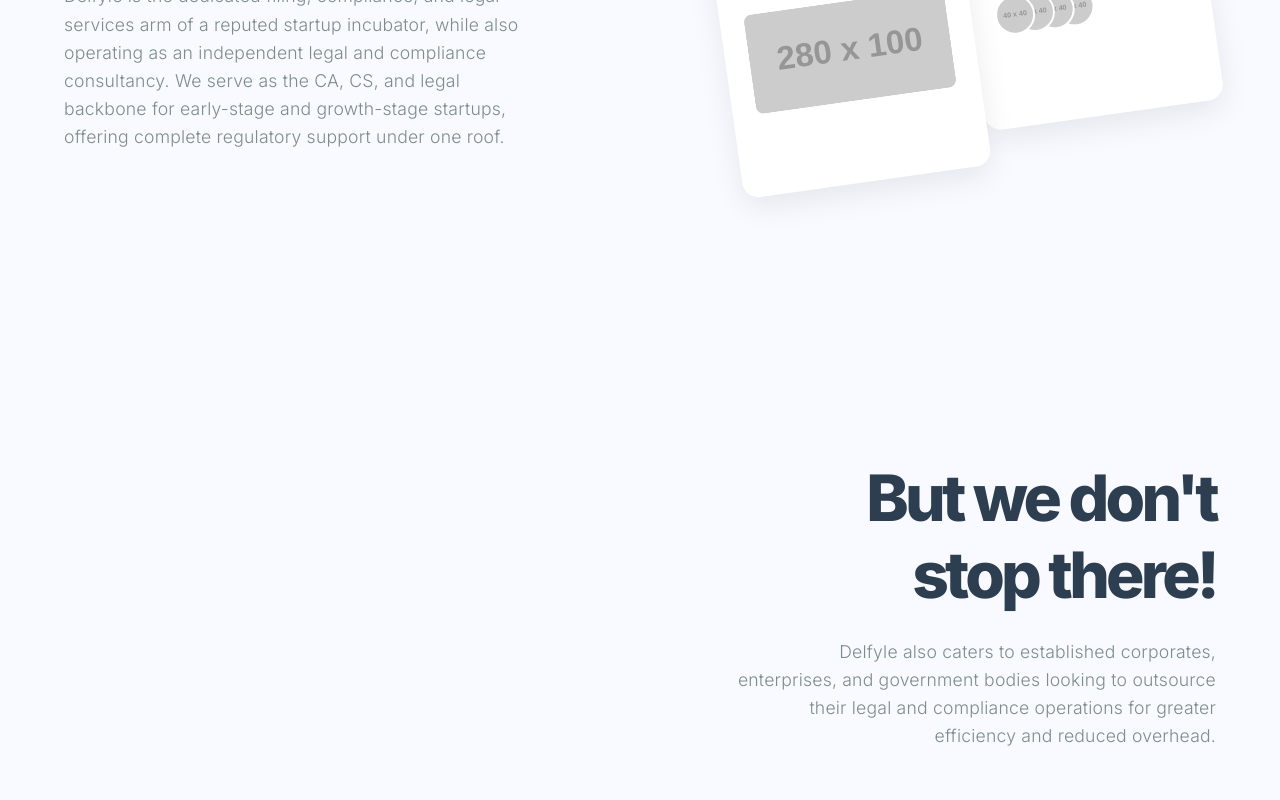
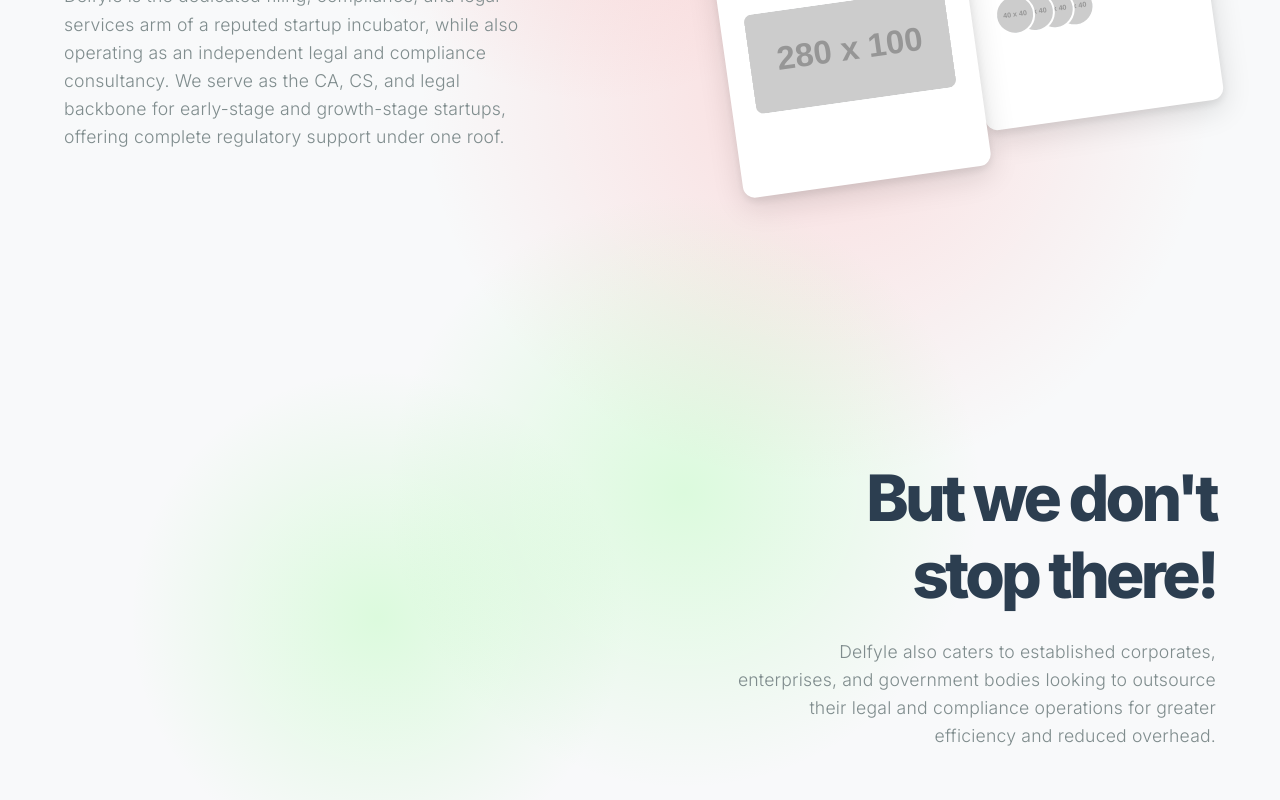
Before and after one commit to draftworks-repos/delfyle-main, a Next.js app: page /about in a window 1280 px wide. Shown: the part 608-1408 px from the top of the page. Built offline with nearby package versions, Linux system fonts and the light colour scheme.

Commit message:
feat: Add radial background spots and adjust card shadows in DemoHero

```diff
--- a/src/app/Components/DemoHero/DemoHero.module.css
+++ b/src/app/Components/DemoHero/DemoHero.module.css
@@ -3,25 +3,56 @@
   justify-content: center;
   align-items: center;
   min-height: 100vh;
-  background-color: #f8faff;
+  background-color: #f8f9fa;
   padding: 4rem 2rem;
   overflow: hidden;
   position: relative;
+  width: 100%;
 }
 
-.heroSection::before {
-  content: "";
+/* Add radial spots */
+.radialSpot1 {
   position: absolute;
-  bottom: -150px;
-  right: -100px;
+  width: 600px;
+  height: 600px;
+  background: radial-gradient(circle, rgba(255, 107, 107, 0.2) 0%, rgba(255, 107, 107, 0) 70%);
+  top: 0;
+  right: 30%;
+  z-index: 0;
+  pointer-events: none;
+}
+
+.radialSpot2 {
+  position: absolute;
+  width: 800px;
+  height: 800px;
+  background: radial-gradient(circle, rgba(255, 107, 107, 0.2) 0%, rgba(255, 107, 107, 0) 70%);
+  top: 12%;
+  right: 5%;
+  z-index: 0;
+  pointer-events: none;
+}
+
+.radialSpot3 {
+  position: absolute;
   width: 500px;
-  height: 300px;
-  background-image: url("https://via.placeholder.com/500x300/ff6b6b/ffffff?text=Wavy+Line");
-  background-size: contain;
-  background-repeat: no-repeat;
-  opacity: 0.1;
-  transform: rotate(15deg);
+  height: 500px;
+  background: radial-gradient(circle, rgba(107, 255, 107, .2) 0%, rgba(107, 255, 107, 0) 70%);
+  bottom: 10%;
+  left: 10%;
   z-index: 0;
+  pointer-events: none;
+}
+
+.radialSpot4 {
+  position: absolute;
+  width: 600px;
+  height: 600px;
+  background: radial-gradient(circle, rgba(107, 255, 107, .2) 0%, rgba(107, 255, 107, 0) 70%);
+  bottom: 15%;
+  left: 30%;
+  z-index: 0;
+  pointer-events: none;
 }
 
 .contentContainer {
@@ -31,6 +62,7 @@
   width: 100%;
   gap: 4rem;
   position: relative;
+  z-index: 1;
 }
 
 .textColumn {
@@ -209,8 +241,8 @@
 .card4 {
   position: absolute;
   background-color: white;
-  border-radius: 1rem;
-  box-shadow: 0 10px 30px rgba(0, 0, 0, 0.08);
+  border-radius: 12px;
+  box-shadow: 0 10px 30px rgba(0, 0, 0, 0.12), 0 4px 8px rgba(0, 0, 0, 0.08);
   padding: 1.5rem;
   text-align: left;
   transform-origin: center center;
--- a/src/app/Components/DemoHero/DemoHero.tsx
+++ b/src/app/Components/DemoHero/DemoHero.tsx
@@ -118,6 +118,10 @@
 
   return (
     <section ref={sectionRef} className={styles.heroSection}>
+      <div className={styles.radialSpot1} />
+      <div className={styles.radialSpot2} />
+      <div className={styles.radialSpot3} />
+      <div className={styles.radialSpot4} />
       <div className={styles.contentContainer}>
         <div ref={leftColumnRef} className={styles.textColumn}>
           <div ref={firstTextRef} className={styles.textContentContainer}>
```
